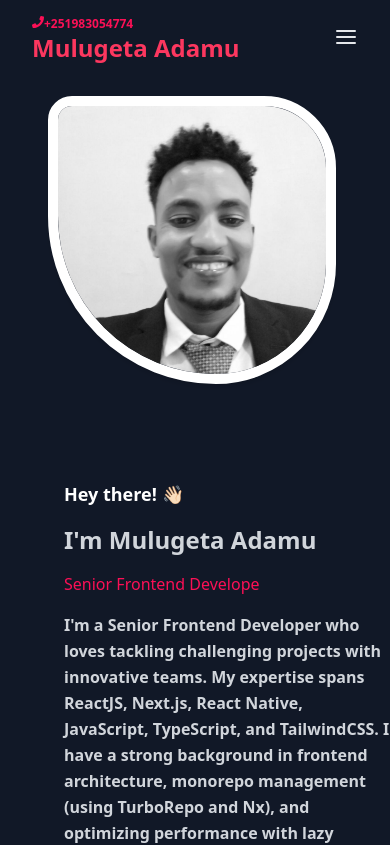
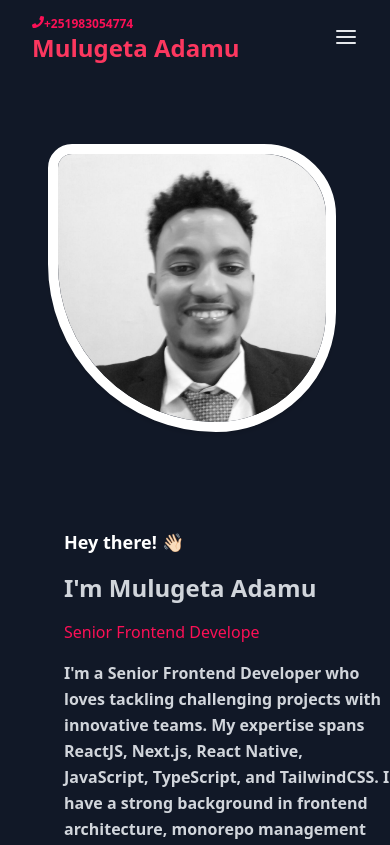
Before and after one commit to Mulugeta-sPublishedProjects/my-personal-website, a Next.js app: page / in a window 390 px wide. Shown: the top 845 px of the page. Built offline with nearby package versions, Linux system fonts and the light colour scheme.

Commit message:
feat: responsive
responsive

```diff
--- a/src/app/components/home.tsx
+++ b/src/app/components/home.tsx
@@ -9,7 +9,7 @@ import SocialMediaIcons from "./social-media";
 
 export default function Greeting() {
   return (
-    <div className="mt-24">
+    <div className="mt-36">
       <motion.div
         initial={{ opacity: 0, y: -50 }}
         animate={{ opacity: 1, y: 0 }}
@@ -48,7 +48,7 @@ export default function Greeting() {
             I&apos;m Mulugeta Adamu
           </h2>
 
-          {/* Simplified Typewriter */}
+          {/* Fixed Width Typewriter to Reduce Shifts */}
           <div className="w-64 md:w-72 lg:w-80 text-primary-500">
             <Typewriter
               options={{
@@ -61,6 +61,7 @@ export default function Greeting() {
                 ],
                 autoStart: true,
                 loop: true,
+                cursor: "", // Disable cursor to reduce visual shifts
               }}
             />
           </div>
--- a/src/app/components/nav.tsx
+++ b/src/app/components/nav.tsx
@@ -42,6 +42,7 @@ export default function Nav({ menus, closeMenu }: NavProps) {
         <div className="flex flex-col md:flex-row flex-grow justify-center space-y-4 md:space-y-0 md:space-x-10">
           {menus.map((menu) => (
             <Link
+              prefetch
               key={menu.id}
               href={menu.href}
               onClick={closeMenu}
```
